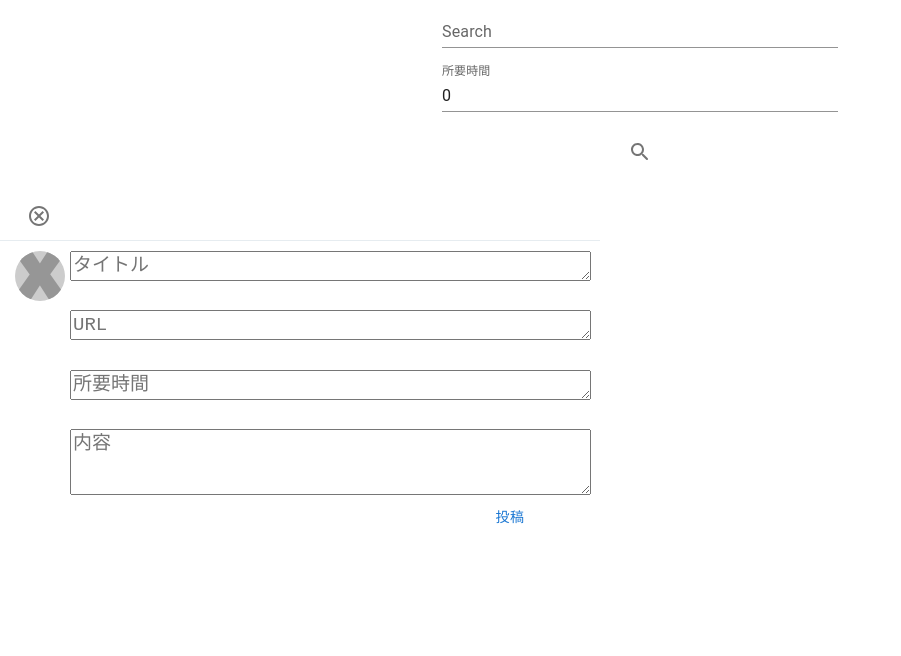
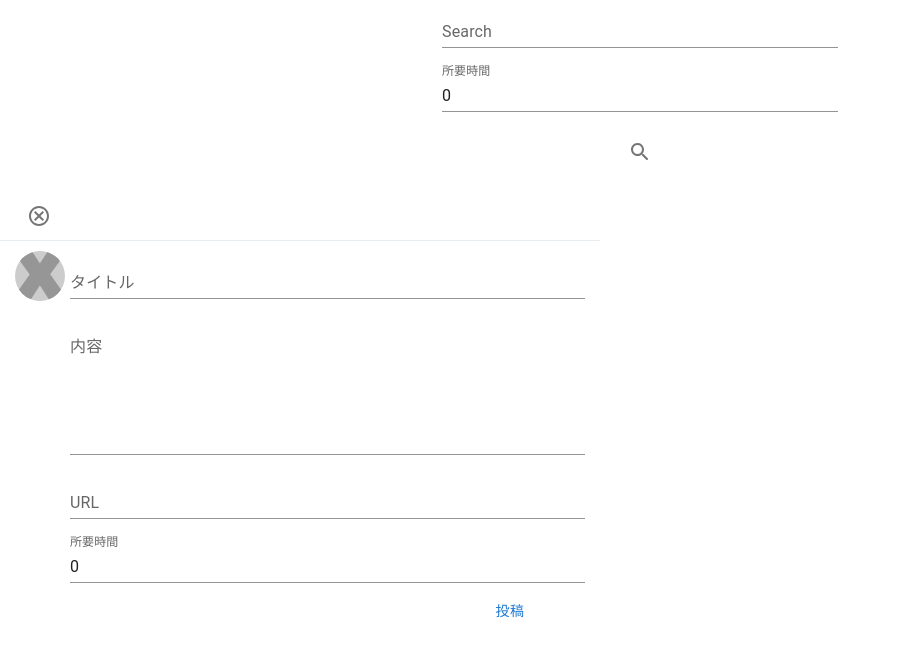
Before and after one commit to noishi70/2022_rakuten_intern, a React (Create React App) app in the folder front/: page / in a window 1280 px wide. Shown: the top 656 px of the page, without its empty margins (0-901 px from the left). Built offline with nearby package versions, Linux system fonts and the light colour scheme.

Commit message:
投稿コンポーネント完成

```diff
--- a/front/src/components/Post.tsx
+++ b/front/src/components/Post.tsx
@@ -1,5 +1,5 @@
 import React, { useState } from 'react';
-import {TextField, Button , IconButton} from "@mui/material";
+import {TextField, Button , IconButton, Stack} from "@mui/material";
 import CancelOutlinedIcon from '@mui/icons-material/CancelOutlined';
 import styled from 'styled-components';
 import STYLES from '../styles/const';
@@ -26,16 +26,20 @@ export default function Search(props: Props){
     setTweet({...tweet, url: event.target.value})
   }
   const handleTimeChange = (event: React.ChangeEvent<HTMLTextAreaElement>) => {
+    if(!isNaN(Number(event.target.value))){
       setTweet({...tweet, time:  Number(event.target.value)})
+    }
   }
   const handleTextChange = (event: React.ChangeEvent<HTMLTextAreaElement>) => {
     setTweet({...tweet, text: event.target.value})
   }
   const output = () => {
-    console.log(tweet)
+    props.setContent(tweet);
   }
 
   return(
+    <>
+
     <Wrapper>
     <Head>
     <IconWrapper>
@@ -49,31 +53,42 @@ export default function Search(props: Props){
         <img src="https://placehold.jp/3d4070/ffffff/150x150.png"/>
       </User>
       <Form>
-          <FormLine>
-            <textarea
-              placeholder="タイトル"
+      <Stack spacing={2}>
+        <TextField
+                  id="search-keyword"
+                  label="タイトル"
+                  variant="standard"
+                  value={tweet.title}
+                  rows = {1}
                   onChange={(event: React.ChangeEvent<HTMLTextAreaElement>) => handleTitleChange(event)}
         />
-          </FormLine>
-          <FormLine>
-            <textarea
-              placeholder="URL"
+        <TextField
+                  id="search-keyword"
+                  label="内容"
+                  variant="standard"
+                  value={tweet.text}
+                  multiline = {true}
+                  rows = {5}
+                  onChange={(event: React.ChangeEvent<HTMLTextAreaElement>) => handleTextChange(event)}
+
+        />
+        <TextField
+                  id="search-keyword"
+                  label="URL"
+                  variant="standard"
+                  value={tweet.url}
+                  rows = {1}
                   onChange={(event: React.ChangeEvent<HTMLTextAreaElement>) => handleURLChange(event)}
         />
-          </FormLine>
-          <FormLine>
-            <textarea
-              placeholder="所要時間"
+        <TextField
+                  id="search-keyword"
+                  label="所要時間"
+                  variant="standard"
+                  value={tweet.time}
+                  rows = {1}
                   onChange={(event: React.ChangeEvent<HTMLTextAreaElement>) => handleTimeChange(event)}
         />
-          </FormLine>
-          <FormText>
-            <textarea
-              placeholder="内容"
-              onChange={(event: React.ChangeEvent<HTMLTextAreaElement>) => handleTextChange(event)}
-            />
-          </FormText>
-
+      </Stack>
       <FormTail>
             <ButtonWrapper>
               <Button variant="text" onClick={() => output()}> 投稿 </Button>
@@ -82,6 +97,8 @@ export default function Search(props: Props){
       </Form>
     </Body>
     </Wrapper>
+    </>
+
   );
 }
 
```
Lines whose indentation alone changed are shown as unchanged.
